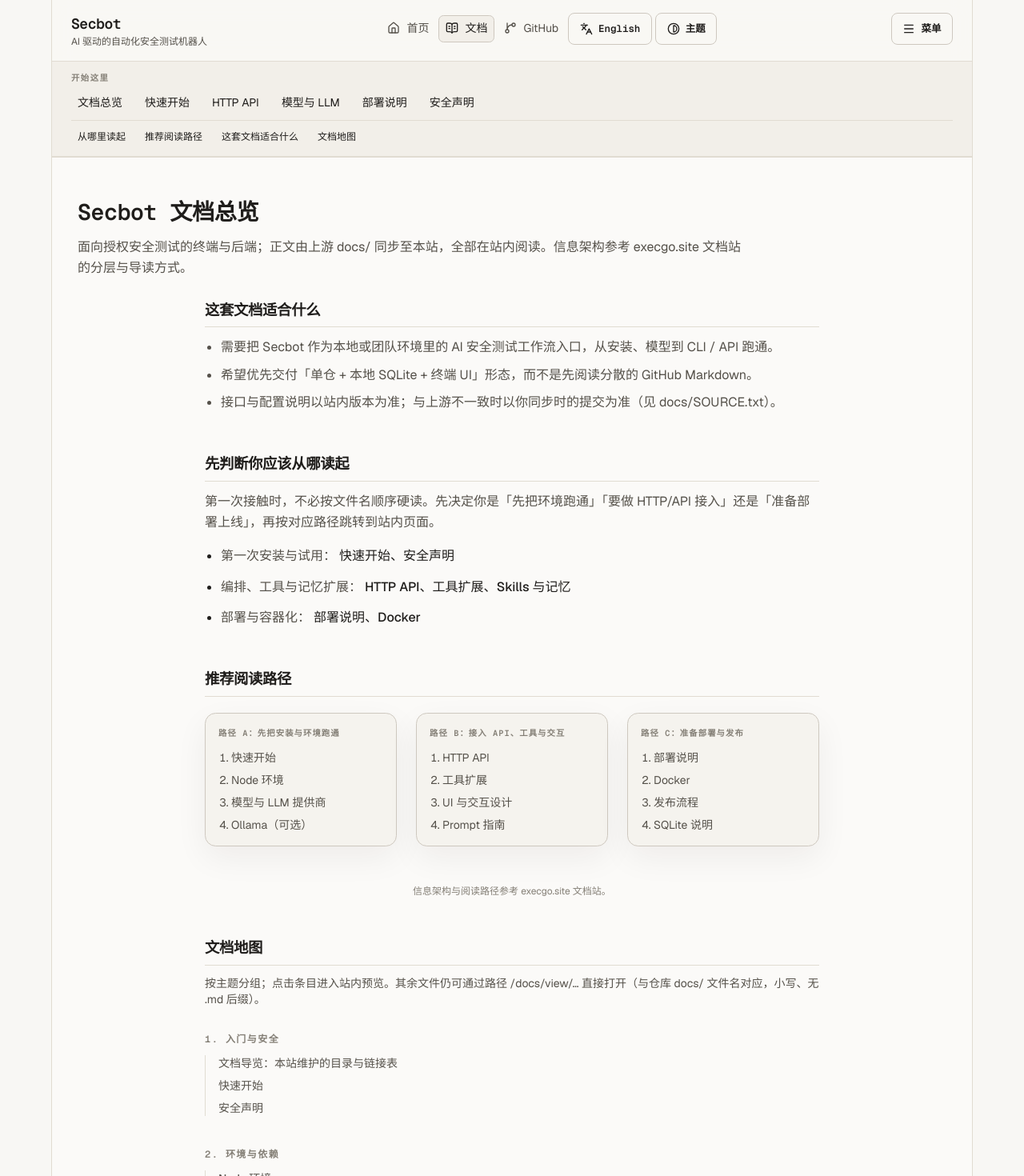
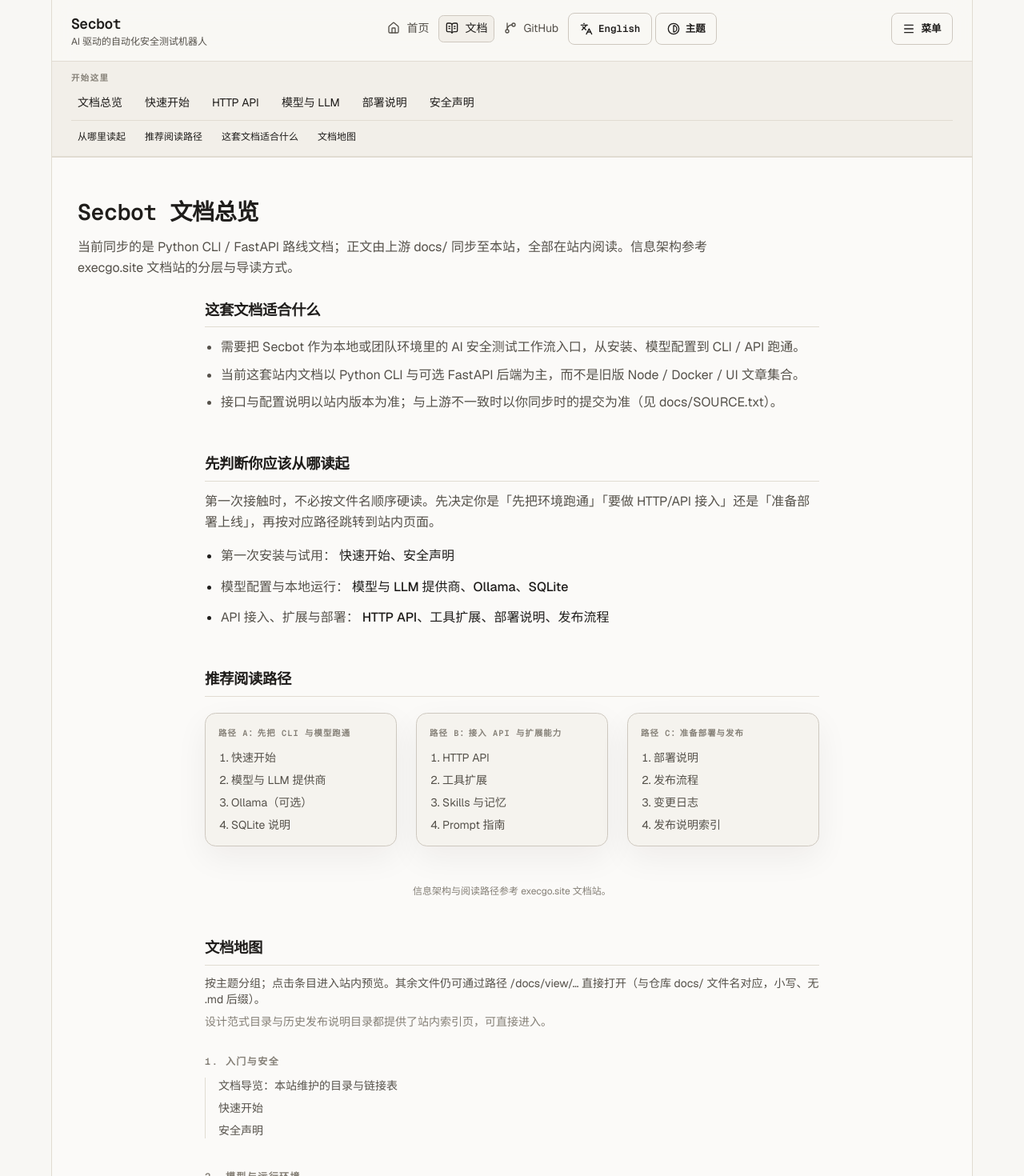
Before and after one commit to iammm0/secbot-pubish-website, a Next.js app: page /docs in a window 1280 px wide. Shown: the top 1470 px of the page at 80% size. Built offline with nearby package versions, Linux system fonts and the light colour scheme.

Commit message:
docs: 同步 pypi-release 文档并更新站内导览

```diff
--- a/scripts/templates/docs-hub-README.md
+++ b/scripts/templates/docs-hub-README.md
@@ -1,6 +1,6 @@
 # Secbot 文档导览
 
-本站 `docs/` 目录由上游 Secbot 开源项目的 `docs/` 同步而来（同步记录见同目录 `SOURCE.txt`）。**请在发布站点「文档」中直接预览**，下表为站内路径（部署域名 + 路径即可访问）。
+本站 `docs/` 目录由上游 Secbot 开源项目的 `docs/` 同步而来（同步记录见同目录 `SOURCE.txt`）。当前站内导览按 **Python CLI / FastAPI** 路线整理，**请在发布站点「文档」中直接预览**，下表为站内路径（部署域名 + 路径即可访问）。
 
 ## 入门与安全
 
@@ -9,23 +9,22 @@
 | 快速开始 | `/docs/view/quickstart` |
 | 安全声明 | `/docs/view/security-warning` |
 
-## 环境与依赖
+## 模型与运行环境
 
 | 文档 | 站内路径 |
 |------|----------|
-| Node 环境 | `/docs/view/node-setup` |
+| 模型提供商 | `/docs/view/llm-providers` |
 | Ollama | `/docs/view/ollama-setup` |
 | SQLite | `/docs/view/sqlite-setup` |
-| Docker | `/docs/view/docker-setup` |
 
 ## 接入与扩展
 
 | 文档 | 站内路径 |
 |------|----------|
 | API | `/docs/view/api` |
-| 模型提供商 | `/docs/view/llm-providers` |
 | 工具扩展 | `/docs/view/tool-extension` |
 | Skills 与记忆 | `/docs/view/skills-and-memory` |
+| Prompt 指南 | `/docs/view/prompt-guide` |
 
 ## 部署与发布
 
@@ -33,21 +32,28 @@
 |------|----------|
 | 部署 | `/docs/view/deployment` |
 | 发布流程 | `/docs/view/release` |
+| 变更日志 | `/docs/view/changelog` |
+| 发布说明索引 | `/docs/view/releases/readme` |
 
-## 产品与交互
+## 数据与测试
 
 | 文档 | 站内路径 |
 |------|----------|
-| 应用说明 | `/docs/view/app` |
-| UI 与交互设计 | `/docs/view/ui-design-and-interaction` |
-| Prompt 指南 | `/docs/view/prompt-guide` |
+| 数据库指南 | `/docs/view/database-guide` |
+| 虚拟测试环境 | `/docs/view/virtual-test-environment` |
 
-## 其他
+## 设计范式
 
-- 数据库指南：`/docs/view/database-guide`
-- 虚拟测试环境：`/docs/view/virtual-test-environment`
-- 语音相关：`/docs/view/speech-guide`
-- 设计范式子目录：路径以 `/docs/view/design-paradigms/...` 形式访问
-- 发布说明子目录：`/docs/view/releases/...`
+| 文档 | 站内路径 |
+|------|----------|
+| 目录索引 | `/docs/view/design-paradigms/readme` |
+| Agent 架构 | `/docs/view/design-paradigms/agent-architecture` |
+| CLI 与依赖 | `/docs/view/design-paradigms/cli-and-dependencies` |
+| 配置与环境 | `/docs/view/design-paradigms/config-and-env` |
+
+## 其他说明
+
+- 设计范式完整目录：`/docs/view/design-paradigms/...`
+- 历史发布说明：`/docs/view/releases/...`
 
 正文内若含有指向**源码树**的相对链接，在站内可能无法解析，需结合本地克隆的 Secbot 工程查看对应文件。
--- a/src/i18n/messages/en-US.ts
+++ b/src/i18n/messages/en-US.ts
@@ -45,7 +45,7 @@
   docs: {
     title: "Secbot documentation overview",
     subtitle:
-      "Terminal UI and backend for authorized security testing. Pages are synced from upstream docs/ and rendered here. Information architecture follows the layered, guided layout of execgo.site docs.",
+      "The current sync targets the Python CLI / FastAPI track. Pages are synced from upstream docs/ and rendered here. Information architecture follows the layered, guided layout of execgo.site docs.",
     backToHub: "Back to docs hub",
     quickNavLabel: "Start here",
     quickLinks: [
@@ -64,8 +64,8 @@
     ],
     scopeTitle: "Who this documentation is for",
     scopeBullets: [
-      "Teams that want Secbot as a local or shared entry point for AI-driven security workflows—from install and models to CLI and HTTP APIs.",
-      "Readers who prefer a single on-site guide instead of jumping across scattered Markdown files on GitHub.",
+      "Teams that want Secbot as a local or shared entry point for AI-driven security workflows—from install and model setup to CLI and HTTP APIs.",
+      "Readers who need the current Python CLI plus optional FastAPI docs instead of the older Node/Docker/UI document set.",
       "Operators who treat the on-site copy as canonical for the synced revision (see docs/SOURCE.txt for the upstream commit).",
     ],
     whereToStartTitle: "Choose where to start",
@@ -80,48 +80,50 @@
         ],
       },
       {
-        text: "Orchestration, tools, and memory:",
+        text: "Model setup and local runtime:",
+        links: [
+          { label: "LLM providers", viewPath: "/docs/view/llm-providers" },
+          { label: "Ollama", viewPath: "/docs/view/ollama-setup" },
+          { label: "SQLite", viewPath: "/docs/view/sqlite-setup" },
+        ],
+      },
+      {
+        text: "API integration, extensions, and deployment:",
         links: [
           { label: "HTTP API", viewPath: "/docs/view/api" },
           { label: "Tool extension", viewPath: "/docs/view/tool-extension" },
-          { label: "Skills & memory", viewPath: "/docs/view/skills-and-memory" },
-        ],
-      },
-      {
-        text: "Deployment and containers:",
-        links: [
           { label: "Deployment", viewPath: "/docs/view/deployment" },
-          { label: "Docker", viewPath: "/docs/view/docker-setup" },
+          { label: "Release process", viewPath: "/docs/view/release" },
         ],
       },
     ],
     recommendedPathsTitle: "Recommended reading paths",
     recommendedPaths: [
       {
-        title: "Path A: Install and environment",
+        title: "Path A: Bring up CLI and models",
         items: [
           { label: "Quickstart", viewPath: "/docs/view/quickstart" },
-          { label: "Node setup", viewPath: "/docs/view/node-setup" },
           { label: "LLM providers", viewPath: "/docs/view/llm-providers" },
           { label: "Ollama (optional)", viewPath: "/docs/view/ollama-setup" },
+          { label: "SQLite", viewPath: "/docs/view/sqlite-setup" },
         ],
       },
       {
-        title: "Path B: API, tools, and UX",
+        title: "Path B: API and extensibility",
         items: [
           { label: "HTTP API", viewPath: "/docs/view/api" },
           { label: "Tool extension", viewPath: "/docs/view/tool-extension" },
-          { label: "UI & interaction", viewPath: "/docs/view/ui-design-and-interaction" },
+          { label: "Skills & memory", viewPath: "/docs/view/skills-and-memory" },
           { label: "Prompt guide", viewPath: "/docs/view/prompt-guide" },
         ],
       },
       {
-        title: "Path C: Ship and release",
+        title: "Path C: Deploy and release",
         items: [
           { label: "Deployment", viewPath: "/docs/view/deployment" },
-          { label: "Docker", viewPath: "/docs/view/docker-setup" },
           { label: "Release process", viewPath: "/docs/view/release" },
-          { label: "SQLite", viewPath: "/docs/view/sqlite-setup" },
+          { label: "Changelog", viewPath: "/docs/view/changelog" },
+          { label: "Release notes index", viewPath: "/docs/view/releases/readme" },
         ],
       },
     ],
@@ -133,7 +135,7 @@
     architectureCreditAfter: ".",
     articleLead: "Synced content below; use the on-page table of contents at the end to jump inside long pages.",
     onPageTocTitle: "On this page",
-    moreInTree: "",
+    moreInTree: "Both the design-paradigms directory and the release-notes directory now have on-site index pages.",
     sections: [
       {
         title: "Getting started & safety",
@@ -148,12 +150,11 @@
         ],
       },
       {
-        title: "Environment & dependencies",
+        title: "Models & runtime",
         items: [
-          { label: "Node setup", viewPath: "/docs/view/node-setup" },
+          { label: "LLM providers", viewPath: "/docs/view/llm-providers" },
           { label: "Ollama", viewPath: "/docs/view/ollama-setup" },
           { label: "SQLite", viewPath: "/docs/view/sqlite-setup" },
-          { label: "Docker", viewPath: "/docs/view/docker-setup" },
         ],
       },
       {
@@ -171,15 +172,7 @@
           { label: "Deployment", viewPath: "/docs/view/deployment" },
           { label: "Release process", viewPath: "/docs/view/release" },
           { label: "Docs changelog (upstream)", viewPath: "/docs/view/changelog" },
-        ],
-      },
-      {
-        title: "Product & UX",
-        items: [
-          { label: "Application notes (APP)", viewPath: "/docs/view/app" },
-          { label: "UI & interaction", viewPath: "/docs/view/ui-design-and-interaction" },
-          { label: "Prompt guide", viewPath: "/docs/view/prompt-guide" },
-          { label: "Speech guide", viewPath: "/docs/view/speech-guide" },
+          { label: "Release notes index", viewPath: "/docs/view/releases/readme" },
         ],
       },
       {
@@ -192,6 +185,10 @@
       {
         title: "Design paradigms",
         items: [
+          {
+            label: "Index",
+            viewPath: "/docs/view/design-paradigms/readme",
+          },
           {
             label: "Agent architecture",
             viewPath: "/docs/view/design-paradigms/agent-architecture",
@@ -227,8 +224,12 @@
         ],
       },
       {
-        title: "Release notes (sample)",
+        title: "Release notes",
         items: [
+          {
+            label: "Release notes index",
+            viewPath: "/docs/view/releases/readme",
+          },
           {
             label: "v1.8.0 notes",
             viewPath: "/docs/view/releases/v1.8.0",
--- a/src/i18n/messages/zh-CN.ts
+++ b/src/i18n/messages/zh-CN.ts
@@ -45,7 +45,7 @@
   docs: {
     title: "Secbot 文档总览",
     subtitle:
-      "面向授权安全测试的终端与后端；正文由上游 docs/ 同步至本站，全部在站内阅读。信息架构参考 execgo.site 文档站的分层与导读方式。",
+      "当前同步的是 Python CLI / FastAPI 路线文档；正文由上游 docs/ 同步至本站，全部在站内阅读。信息架构参考 execgo.site 文档站的分层与导读方式。",
     backToHub: "返回文档目录",
     quickNavLabel: "开始这里",
     quickLinks: [
@@ -64,8 +64,8 @@
     ],
     scopeTitle: "这套文档适合什么",
     scopeBullets: [
-      "需要把 Secbot 作为本地或团队环境里的 AI 安全测试工作流入口，从安装、模型到 CLI / API 跑通。",
-      "希望优先交付「单仓 + 本地 SQLite + 终端 UI」形态，而不是先阅读分散的 GitHub Markdown。",
+      "需要把 Secbot 作为本地或团队环境里的 AI 安全测试工作流入口，从安装、模型配置到 CLI / API 跑通。",
+      "当前这套站内文档以 Python CLI 与可选 FastAPI 后端为主，而不是旧版 Node / Docker / UI 文章集合。",
       "接口与配置说明以站内版本为准；与上游不一致时以你同步时的提交为准（见 docs/SOURCE.txt）。",
     ],
     whereToStartTitle: "先判断你应该从哪读起",
@@ -80,38 +80,40 @@
         ],
       },
       {
-        text: "编排、工具与记忆扩展：",
+        text: "模型配置与本地运行：",
+        links: [
+          { label: "模型与 LLM 提供商", viewPath: "/docs/view/llm-providers" },
+          { label: "Ollama", viewPath: "/docs/view/ollama-setup" },
+          { label: "SQLite", viewPath: "/docs/view/sqlite-setup" },
+        ],
+      },
+      {
+        text: "API 接入、扩展与部署：",
         links: [
           { label: "HTTP API", viewPath: "/docs/view/api" },
           { label: "工具扩展", viewPath: "/docs/view/tool-extension" },
-          { label: "Skills 与记忆", viewPath: "/docs/view/skills-and-memory" },
-        ],
-      },
-      {
-        text: "部署与容器化：",
-        links: [
           { label: "部署说明", viewPath: "/docs/view/deployment" },
-          { label: "Docker", viewPath: "/docs/view/docker-setup" },
+          { label: "发布流程", viewPath: "/docs/view/release" },
         ],
       },
     ],
     recommendedPathsTitle: "推荐阅读路径",
     recommendedPaths: [
       {
-        title: "路径 A：先把安装与环境跑通",
+        title: "路径 A：先把 CLI 与模型跑通",
         items: [
           { label: "快速开始", viewPath: "/docs/view/quickstart" },
-          { label: "Node 环境", viewPath: "/docs/view/node-setup" },
           { label: "模型与 LLM 提供商", viewPath: "/docs/view/llm-providers" },
           { label: "Ollama（可选）", viewPath: "/docs/view/ollama-setup" },
+          { label: "SQLite 说明", viewPath: "/docs/view/sqlite-setup" },
         ],
       },
       {
-        title: "路径 B：接入 API、工具与交互",
+        title: "路径 B：接入 API 与扩展能力",
         items: [
           { label: "HTTP API", viewPath: "/docs/view/api" },
           { label: "工具扩展", viewPath: "/docs/view/tool-extension" },
-          { label: "UI 与交互设计", viewPath: "/docs/view/ui-design-and-interaction" },
+          { label: "Skills 与记忆", viewPath: "/docs/view/skills-and-memory" },
           { label: "Prompt 指南", viewPath: "/docs/view/prompt-guide" },
         ],
       },
@@ -119,9 +121,9 @@
         title: "路径 C：准备部署与发布",
         items: [
           { label: "部署说明", viewPath: "/docs/view/deployment" },
-          { label: "Docker", viewPath: "/docs/view/docker-setup" },
           { label: "发布流程", viewPath: "/docs/view/release" },
-          { label: "SQLite 说明", viewPath: "/docs/view/sqlite-setup" },
+          { label: "变更日志", viewPath: "/docs/view/changelog" },
+          { label: "发布说明索引", viewPath: "/docs/view/releases/readme" },
         ],
       },
     ],
@@ -132,7 +134,7 @@
     architectureCreditAfter: "。",
     articleLead: "以下为同步至本站的正文；文末提供本页目录，便于在长文中跳转。",
     onPageTocTitle: "本页目录",
-    moreInTree: "",
+    moreInTree: "设计范式目录与历史发布说明目录都提供了站内索引页，可直接进入。",
     sections: [
       {
         title: "入门与安全",
@@ -147,12 +149,11 @@
         ],
       },
       {
-        title: "环境与依赖",
+        title: "模型与运行环境",
         items: [
-          { label: "Node 环境", viewPath: "/docs/view/node-setup" },
+          { label: "模型与 LLM 提供商", viewPath: "/docs/view/llm-providers" },
           { label: "Ollama", viewPath: "/docs/view/ollama-setup" },
           { label: "SQLite", viewPath: "/docs/view/sqlite-setup" },
-          { label: "Docker", viewPath: "/docs/view/docker-setup" },
         ],
       },
       {
@@ -170,15 +171,7 @@
           { label: "部署说明", viewPath: "/docs/view/deployment" },
           { label: "发布流程", viewPath: "/docs/view/release" },
           { label: "文档侧变更记录", viewPath: "/docs/view/changelog" },
-        ],
-      },
-      {
-        title: "产品与交互",
-        items: [
-          { label: "应用说明（APP）", viewPath: "/docs/view/app" },
-          { label: "UI 与交互设计", viewPath: "/docs/view/ui-design-and-interaction" },
-          { label: "Prompt 指南", viewPath: "/docs/view/prompt-guide" },
-          { label: "语音相关", viewPath: "/docs/view/speech-guide" },
+          { label: "发布说明索引", viewPath: "/docs/view/releases/readme" },
         ],
       },
       {
@@ -191,6 +184,10 @@
       {
         title: "设计范式（架构）",
         items: [
+          {
+            label: "目录索引",
+            viewPath: "/docs/view/design-paradigms/readme",
+          },
           {
             label: "Agent 架构",
             viewPath: "/docs/view/design-paradigms/agent-architecture",
@@ -226,8 +223,12 @@
         ],
       },
       {
-        title: "历史版本说明（节选）",
+        title: "历史版本说明",
         items: [
+          {
+            label: "发布说明索引",
+            viewPath: "/docs/view/releases/readme",
+          },
           {
             label: "v1.8.0 说明",
             viewPath: "/docs/view/releases/v1.8.0",
```
Also changed, not shown: 29 other files (tests, documents, lock files or other folders).
